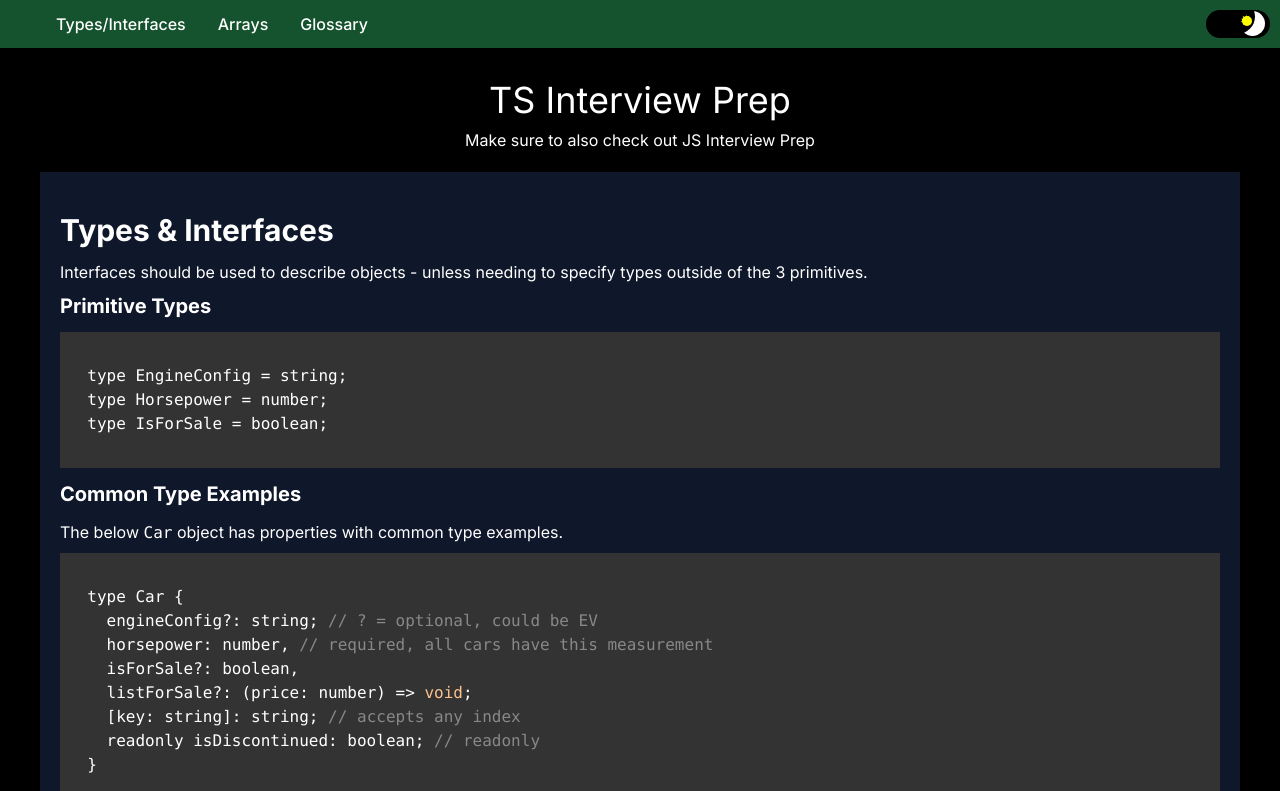
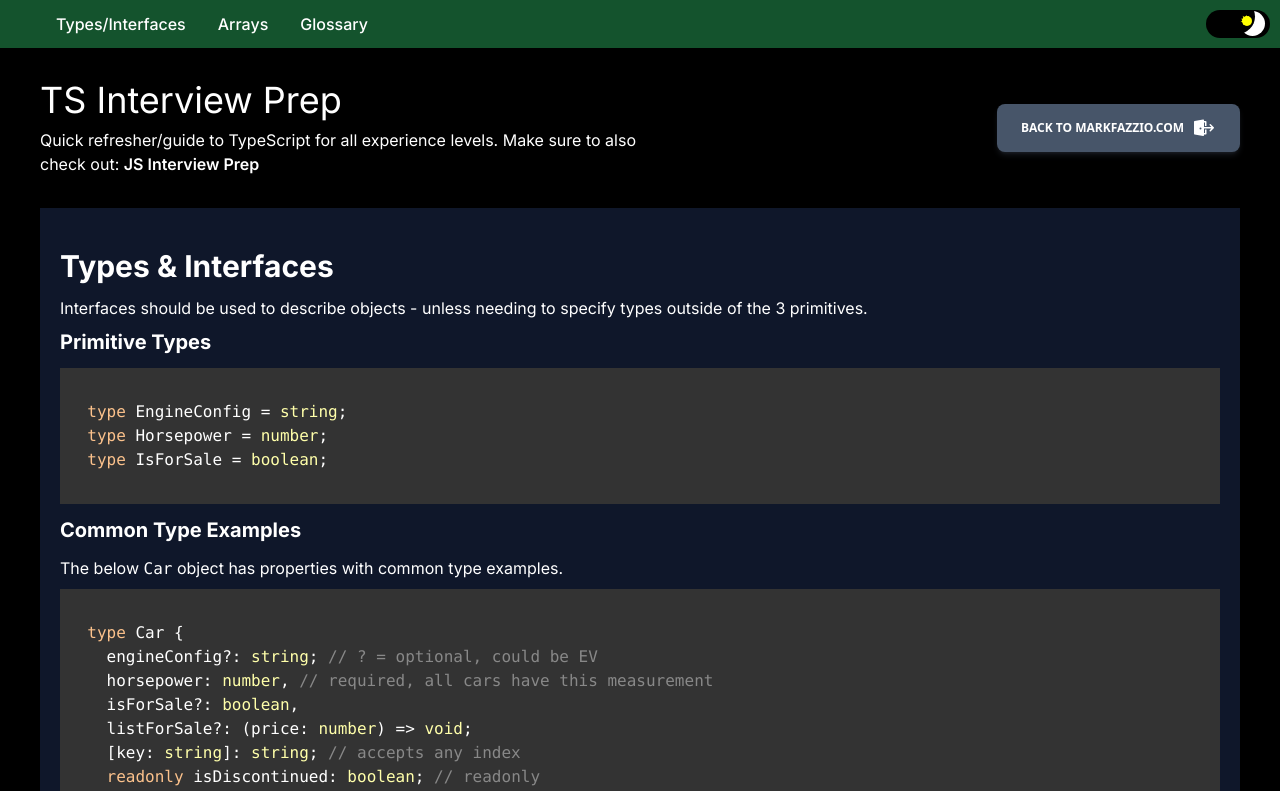
Before and after one commit to markfazzio/ts-interview-prep, a Next.js app: page / in a window 1280 px wide. Shown: the top 791 px of the page. Built offline with nearby package versions, Linux system fonts and the light colour scheme.

Commit message:
theme updates

```diff
--- a/src/app/css/globals.css
+++ b/src/app/css/globals.css
@@ -32,15 +32,7 @@ pre {
 }
 
 .theme-light section {
-  background: #f8f8f8;
-}
-
-.theme-light pre {
-  background: white;
-}
-
-.theme-dark pre {
-  background: #000;
+  background: var(--color-primary);
 }
 
 .theme-dark section {
--- a/src/app/layout.tsx
+++ b/src/app/layout.tsx
@@ -7,7 +7,7 @@ import ThemeContextProvider from "@/context/ThemeContext";
 const inter = Inter({ subsets: ["latin"] });
 
 export const metadata: Metadata = {
-  title: "TS Interview Prep",
+  title: "TS Interview Prep - By Mark Fazzio",
   description: "Be prepared with this quick refresher",
 };
 
--- /dev/null
+++ b/src/components/BackButton.tsx
@@ -0,0 +1,36 @@
+import { ThemeContext, ThemeContextType } from "@/context/ThemeContext";
+import { useContext } from "react";
+
+export const BackButton = () => {
+  const { theme, setTheme } = useContext(ThemeContext) as ThemeContextType;
+
+  const themeClassName =
+    theme === "light"
+      ? "bg-slate-300 text-black shadow-slate-300/20 hover:shadow-slate-300/40 "
+      : "bg-slate-600 text-white shadow-slate-500/20 hover:shadow-slate-500/40";
+  const twBtnClassName =
+    "select-none rounded-lg py-3 px-6 inline-flex items-center align-middle font-sans text-xs font-bold uppercase shadow-md transition-all hover:shadow-lg  focus:opacity-[0.85] focus:shadow-none active:opacity-[0.85] active:shadow-none disabled:pointer-events-none disabled:opacity-50 disabled:shadow-none";
+  const finalClassName = `${twBtnClassName} ${themeClassName}`;
+
+  const svgClassName = `ml-2 ${
+    theme === "light" ? "ml-2 fill-black" : "fill-white"
+  }`;
+
+  return (
+    <a href="http://markfazzio.com" className={finalClassName}>
+      <span>Back To markfazzio.com</span>
+      <svg
+        className={svgClassName}
+        xmlns="http://www.w3.org/2000/svg"
+        width="24"
+        height="24"
+        viewBox="0 0 24 24"
+      >
+        <path
+          fillRule="nonzero"
+          d="M12 4.354V5h1.745a.75.75 0 0 1 .743.647l.007.102.007 4.251h-1.5l-.005-3.5H12v4.505l1.002-.001.001-.004h1.501l-.001.004h4.939L17.72 9.28a.75.75 0 0 1-.073-.976l.073-.084a.75.75 0 0 1 .976-.073l.084.073 2.997 2.997a.75.75 0 0 1 .073.976l-.072.084-2.997 3.004a.75.75 0 0 1-1.134-.975l.072-.085 1.713-1.717h-7.431L12 17.002h1.014l-.007-3.501h1.501l.007 4.25a.75.75 0 0 1-.648.745l-.102.006H12v.749a.75.75 0 0 1-.88.739l-8.5-1.502A.75.75 0 0 1 2 17.75V5.75a.75.75 0 0 1 .628-.74l8.5-1.396a.75.75 0 0 1 .872.74ZM8.502 11.5a1.002 1.002 0 1 0 0 2.004 1.002 1.002 0 0 0 0-2.004Z"
+        />
+      </svg>
+    </a>
+  );
+};
--- a/src/components/CodeBlock.tsx
+++ b/src/components/CodeBlock.tsx
@@ -15,7 +15,7 @@ export const CodeBlock = (props: SyntaxHighlighterProps) => {
 
   return (
     <SyntaxHighlighter
-      language="javascript"
+      language="typescript"
       className="mb-3"
       style={highlighterTheme}
     >
--- a/src/components/PageHeader.tsx
+++ b/src/components/PageHeader.tsx
@@ -1,13 +1,25 @@
+import { BackButton } from "./BackButton";
+
 export const PageHeader = () => {
   return (
-    <div className="text-center mb-5">
-      <h1 className="text-center text-4xl mb-2">TS Interview Prep</h1>
-      <p>
-        Make sure to also check out{" "}
-        <a href="https://js-interview-prep.vercel.app" target="_blank">
-          JS Interview Prep
-        </a>
-      </p>
+    <div className="sm:grid grid-cols-2 items-center mb-8">
+      <div className="course-meta mb-6 sm:mb-0">
+        <h1 className="text-4xl mb-2">TS Interview Prep</h1>
+        <p>
+          Quick refresher/guide to TypeScript for all experience levels. Make
+          sure to also check out:{" "}
+          <a
+            className="hover:underline font-semibold"
+            href="https://js-interview-prep.vercel.app"
+            target="_blank"
+          >
+            JS Interview Prep
+          </a>
+        </p>
+      </div>
+      <div className="course-actions text-end">
+        <BackButton />
+      </div>
     </div>
   );
 };
```
